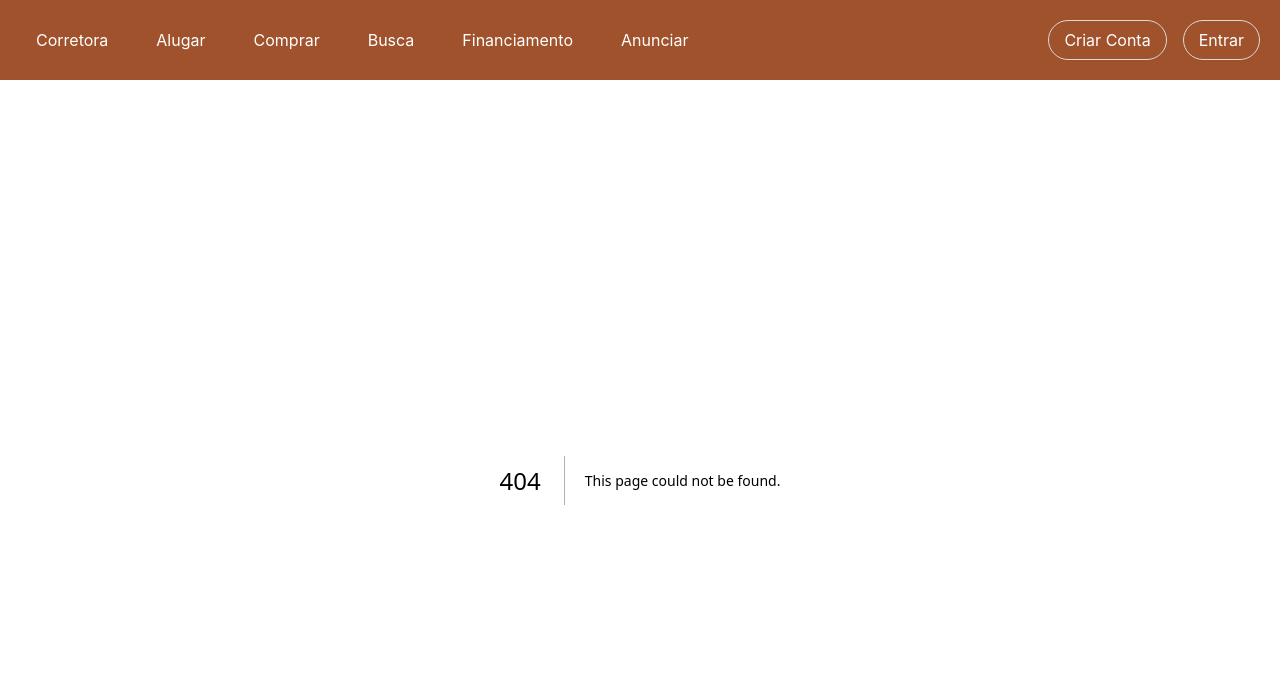
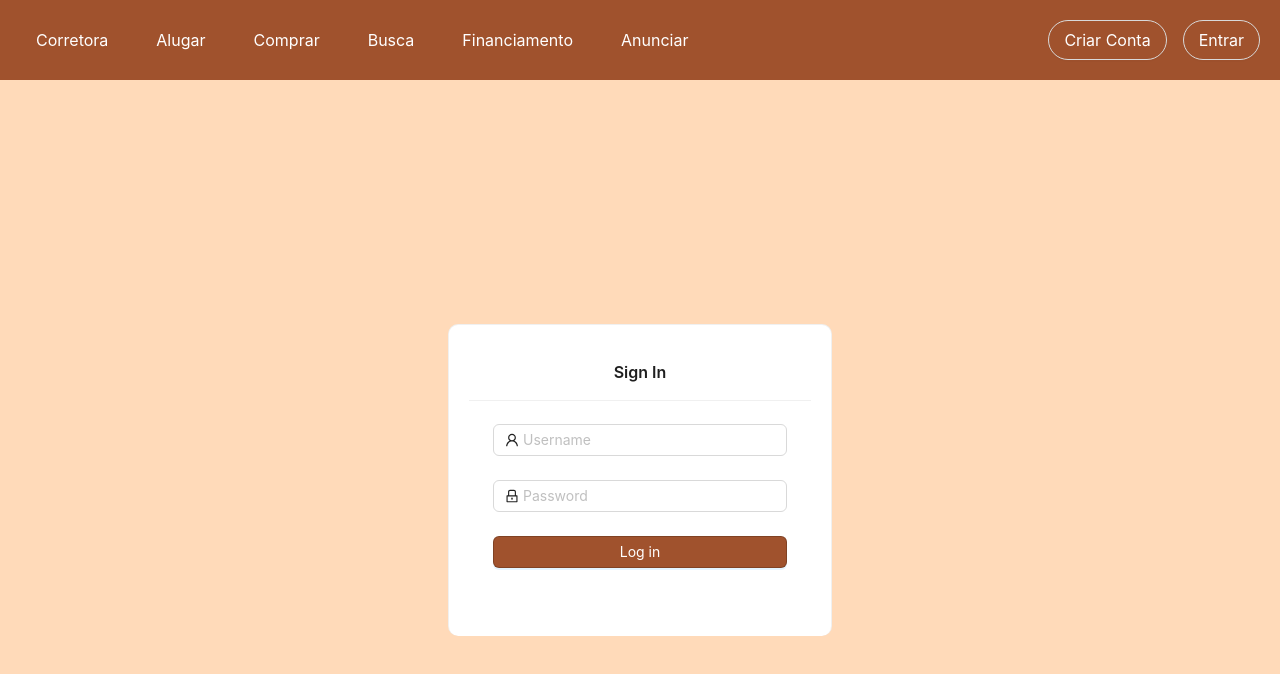
Before and after one commit to SteliosKarvanis/CSI29, a Next.js app in the folder frontend/: page /login in a window 1280 px wide. Before the commit this address had no page. Shown: the top 674 px of the page. Built offline with nearby package versions, Linux system fonts and the light colour scheme.

Commit message:
feat: created log in page

```diff
--- /dev/null
+++ b/frontend/src/app/login/page.tsx
@@ -0,0 +1,21 @@
+
+import { Login } from "@/components/Login";
+import { background_color_default, background_color_secondary, button_color } from "@/lib/constants";
+import {Modal} from 'antd'
+
+export default function LoginPage(){
+    return(
+        <div
+
+            style={{
+                display: 'flex',
+                justifyContent: 'center',
+                alignItems: 'center',
+                height: '100vh', // Adjust as needed
+                background:background_color_secondary
+            }}
+        >
+            <Login />
+        </div>
+    )
+}
--- /dev/null
+++ b/frontend/src/components/Login/index.tsx
@@ -0,0 +1,72 @@
+"use client";
+
+import React from 'react';
+import { Button, Form, Input,Card } from 'antd';
+import { background_color_default, background_color_secondary, button_color } from "@/lib/constants";
+import { UserOutlined, LockOutlined } from '@ant-design/icons';
+
+
+
+export const Login=():JSX.Element =>{
+    const onFinish = (values: any) => {
+        console.log("Received values of form: ", values);
+    };
+    return(
+        <Card
+            title="Sign In"
+            style={{
+                background:"white",
+                padding:"20px",
+                borderRadius:"10px",
+                width: "30%",
+                borderBottom: 0,
+                textAlign: 'center',
+            }}
+        >
+            <Form
+                name="normal_login"
+                className="login-form"
+                initialValues={{}}
+                onFinish={onFinish}
+            >
+                <Form.Item
+                    name="username"
+                    rules={[{
+                        required: true,
+                        message: 'Please input your Username!',
+                    },]}
+                >
+                    <Input prefix={<UserOutlined className="site-form-item-icon" />} placeholder="Username" />
+                </Form.Item>
+                <Form.Item
+                    name="password"
+                    rules={[{
+                        required: true,
+                        message: 'Please input your Password!',
+                    },]}
+                >
+                    <Input
+                        prefix={<LockOutlined className="site-form-item-icon" />}
+                        type="password"
+                        placeholder="Password"
+                    />
+                    </Form.Item>
+                <Form.Item>
+                    <Button
+                        type="primary"
+                        htmlType="submit"
+                        className="login-form-button"
+                        style={{
+                            color:"white",
+                            borderColor:"rgba(0, 0, 0, 0.2)",
+                            width: "100%",
+                            background:button_color
+                        }}
+                    >
+                    Log in
+                    </Button>
+                </Form.Item>
+            </Form>
+        </Card>
+    )
+}
```
